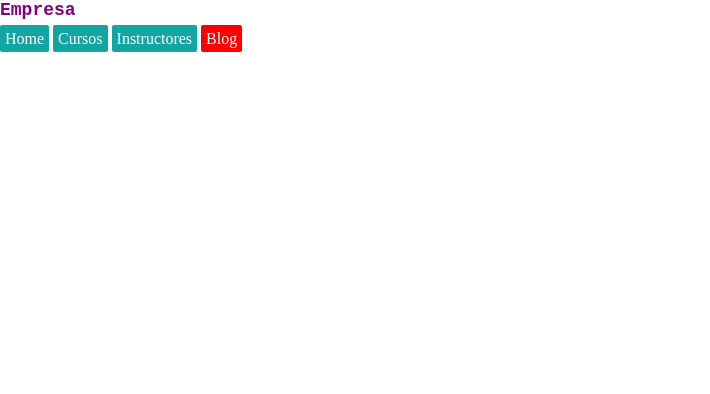
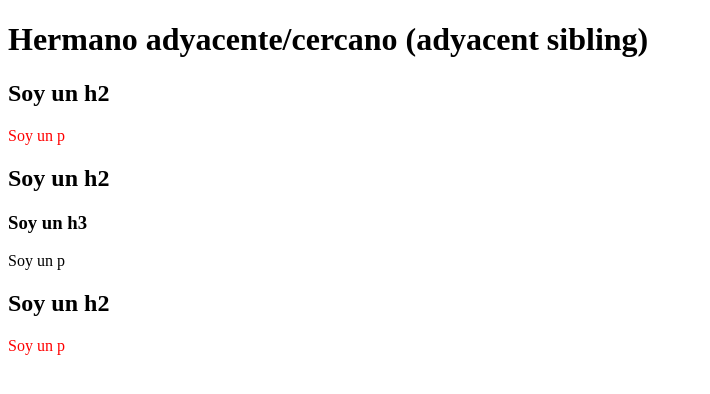
Before and after one commit to Urquiza03/Web-Development, a plain HTML site: page index.html in a window 1280 px wide. Shown: the whole page, without its empty margins (0-710 px from the left). Drawn offline with Linux system fonts and the light colour scheme.

Commit message:
Lo visto en la clase 30: Combinadores: Adjacent Siblings

```diff
--- a/css/style.css
+++ b/css/style.css
@@ -1,38 +1,3 @@
-*{
-    box-sizing: border-box;
-    margin: 0;
-    padding: 0;
+h2 + p{
+    color: red;
 }
-h1{
-    color: purple;
-    font-family: serif;
-    margin-bottom: 10px;
-}
-
-.title{
-    font-size: 18px;
-    font-family: monospace;
-}
-/* Llamo la clase de titulo al final, la fuente no cambia. Esto es porque hay un id que para el navegador es mas importante que la clase.
-Al inspeccionar me regresa los estilos en orden del más importante al menos importante, de esta manera puedo ver qué líneas de código podría mover de selector y qué modificar en términos de especificidad */
-.nav{
-    margin-top: 10px;
-    list-style-type: none;
-    padding-left: 0;
-}
-
-.nav li{
-    display: inline-block;
-}
-.nav a{
-    color: white;
-    background-color: #13a4a4;
-    padding: 5px;
-    border-radius: 2px;
-    text-decoration: none; /* Quita el subrayado */
-}
-/* Esto quiere decir que estoy llamando a todas las etiquetas <a> que estén dentro de otra etiqueta con class="nav". Estoy siendo muy específico */
-
-.nav .blog{
-    background-color: red;
-}
--- a/index.html
+++ b/index.html
@@ -4,20 +4,19 @@
     <meta charset="UTF-8">
     <meta http-equiv="X-UA-Compatible" content="IE=edge">
     <meta name="viewport" content="width=device-width, initial-scale=1.0">
-    <title>Especificidad</title>
+    <title>Combinadores</title>
     <link rel="stylesheet" href="./css/style.css">
 </head>
 <body>
-    <header class="page-header">
-        <h1 id="page-title" class="title">Empresa</h1>
-        <nav>
-            <ul id="main-nav" class="nav">
-                <li><a href="">Home</a></li>
-                <li><a href="">Cursos</a></li>
-                <li><a href="">Instructores</a></li>
-                <li><a href="" class="blog">Blog</a></li>
-            </ul>
-        </nav>
-    </header>
+    <h1>Hermano adyacente/cercano (adyacent sibling)</h1>
+    <div> <!-- etiqueta padre -->
+        <h2>Soy un h2</h2>
+        <p>Soy un p</p>
+        <h2>Soy un h2</h2>
+        <h3>Soy un h3</h3>
+        <p>Soy un p</p>
+        <h2>Soy un h2</h2>
+        <p>Soy un p</p>
+    </div>
 </body>
 </html>
```
